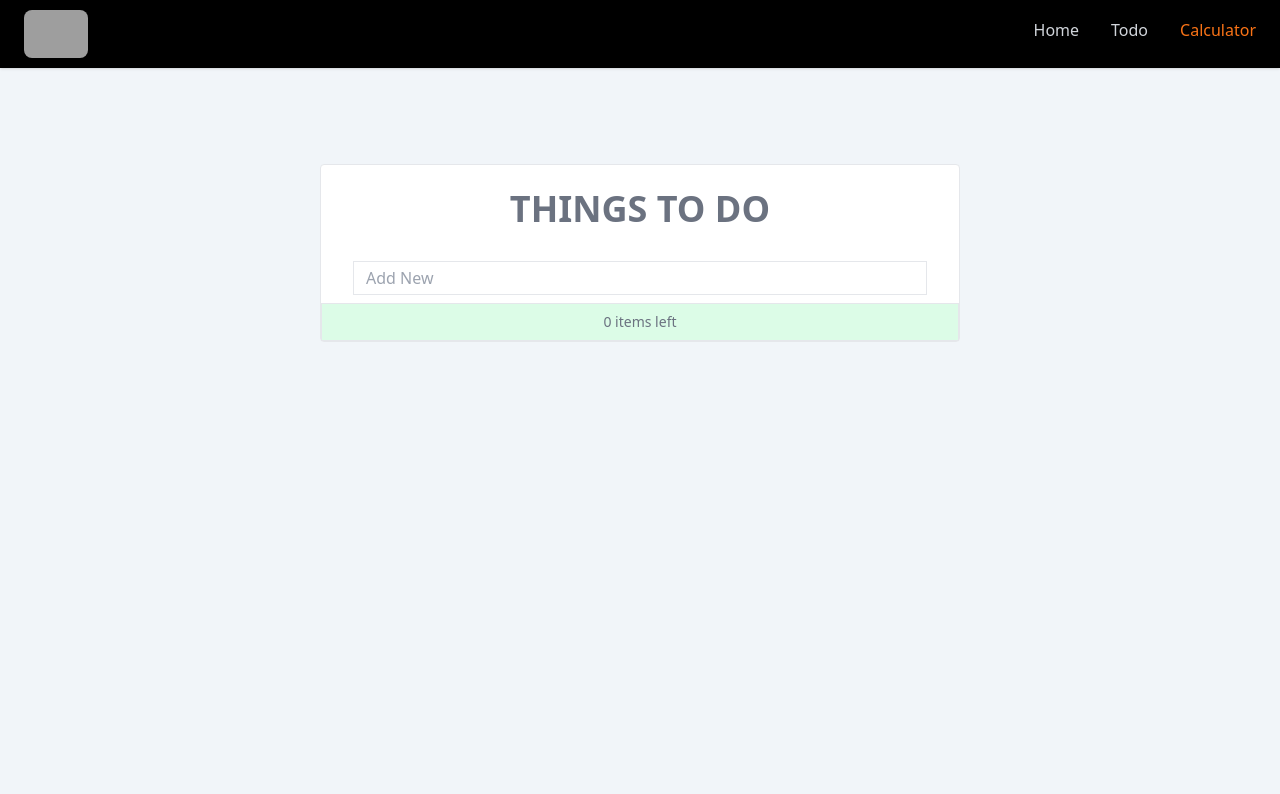
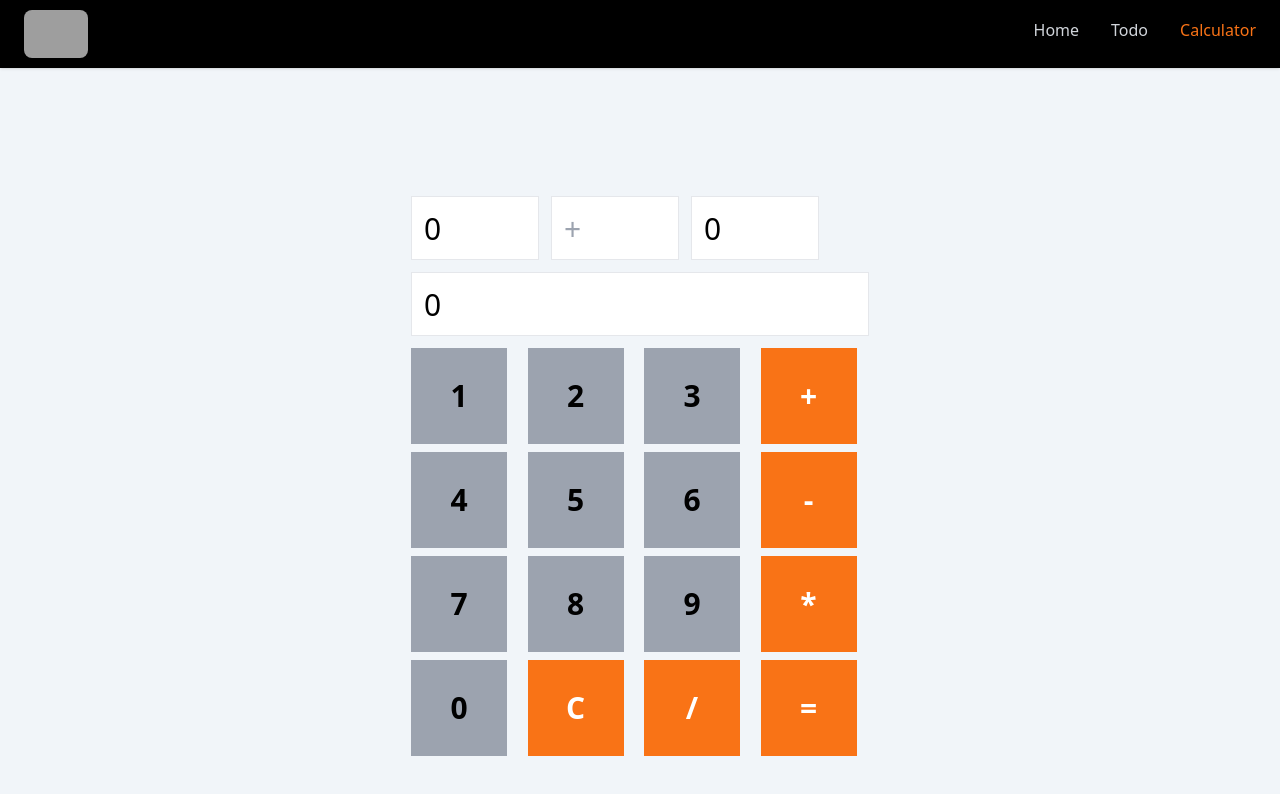
Before and after one commit to gouravg8/react-projects, a React (Vite) app: page /calculator in a window 1280 px wide. Shown: the top 794 px of the page. Built offline with nearby package versions, Linux system fonts and the light colour scheme; grey boxes are pictures that could not be loaded.

Commit message:
making calculator

```diff
--- /dev/null
+++ b/src/components/Calculator/Calculator.tsx
@@ -0,0 +1,101 @@
+import React, { useState } from "react";
+
+const Calculator = () => {
+  return (
+    <div className="my-32">
+      {/* <CalculatorOutput /> */}
+      <CalculatorLayout />
+    </div>
+  );
+};
+
+// const CalculatorOutput = () => {
+//   return (
+//     <div>
+//       <input type="text" name="calInput" id="calInput" />
+//     </div>
+//   );
+// };
+
+const CalculatorLayout = () => {
+  const items = [1, 2, 3, "+", 4, 5, 6, "-", 7, 8, 9, "*", 0, "C", "/", "="];
+  const [input, setInput] = useState({
+    firstInp: 0,
+    operator: "",
+    secondInp: 0,
+  });
+
+  const [output, setOutput] = useState(0);
+
+  const handleClick = (val: string | number) => {
+    if (val === "=") {
+      setOutput(eval(input));
+    } else if (val === "C") {
+      setInput(0);
+      setOutput(0);
+    } else {
+      setInput(input + val);
+    }
+  };
+  return (
+    <div className="my-8 w-2/3 md:w-fit mx-auto">
+      <div className="w-full my-3 flex flex-col gap-3">
+        <div className="w-fit flex flex-wrap gap-3">
+          <input
+            className="w-32 border h-16 px-3 text-3xl"
+            type="number"
+            placeholder={"0"}
+            name="firstInp"
+            id="firstInp"
+            value={input.firstInp}
+            onChange={(e) => setInput(parseInt(e.target.value))}
+          />
+          <input
+            className="w-32 border h-16 px-3 text-3xl"
+            type="string"
+            placeholder={"+"}
+            name="operator"
+            id="operator"
+            value={input.operator}
+            onChange={(e) => setInput(parseInt(e.target.value))}
+          />
+          <input
+            className="w-32 border h-16 px-3 text-3xl"
+            type="number"
+            placeholder={"0"}
+            name="secondInput"
+            id="secondInput"
+            value={input.secondInp}
+            onChange={(e) => setInput(parseInt(e.target.value))}
+          />
+        </div>
+        <input
+          className="w-92 border h-16 px-3 text-3xl"
+          type="number"
+          placeholder={"0"}
+          name="calOuput"
+          id="calOuput"
+          value={output}
+          onChange={(e) => setOutput(parseInt(e.target.value))}
+        />
+      </div>
+      <div className="grid grid-cols-4 text-center gap-2 ">
+        {items.map((item, idx) => (
+          <div
+            key={idx}
+            className={`grid-item size-24 flex items-center justify-center text-3xl font-semibold  cursor-pointer ${
+              typeof item !== "string"
+                ? "bg-gray-400"
+                : "bg-orange-500 text-white"
+            }`}
+            onClick={() => handleClick(item)}
+          >
+            {item}
+          </div>
+        ))}
+      </div>
+    </div>
+  );
+};
+
+export default Calculator;
--- a/src/components/index.d.ts
+++ b/src/components/index.d.ts
@@ -1,3 +1,2 @@
-import Todo from "./Todo/Todo";
-
-export { Todo };
+export { Todo } from "./Todo/Todo";
+export { Calculator } from "./Calculator/Calculator";
--- a/src/components/index.js
+++ b/src/components/index.js
@@ -1,3 +1,4 @@
 import Todo from "./Todo/Todo";
+import Calculator from "./Calculator/Calculator";
 
-export { Todo };
+export { Todo, Calculator };
--- a/src/main.tsx
+++ b/src/main.tsx
@@ -8,7 +8,7 @@ import {
   createRoutesFromElements,
   Route,
 } from "react-router-dom";
-import { Todo } from "./components/index";
+import { Calculator, Todo } from "./components/index";
 import Layout from "./layout/Layout.tsx";
 
 const router = createBrowserRouter(
@@ -16,7 +16,7 @@ const router = createBrowserRouter(
     <Route path="/" element={<Layout />}>
       <Route path="" element={<App />} />
       <Route path="todo" element={<Todo />} />
-      <Route path="calculator" element={<Todo />} />
+      <Route path="calculator" element={<Calculator />} />
     </Route>
   )
 );
--- a/tailwind.config.js
+++ b/tailwind.config.js
@@ -4,5 +4,6 @@ export default {
   theme: {
     extend: {},
   },
+  darkMode: "class",
   plugins: [],
 };
--- a/tsconfig.json
+++ b/tsconfig.json
@@ -20,6 +20,6 @@
     "noUnusedParameters": true,
     "noFallthroughCasesInSwitch": true
   },
-  "include": ["src"],
+  "include": ["src/**/*.ts", "src/**/*.tsx", "src/component/index.js"],
   "references": [{ "path": "./tsconfig.node.json" }]
 }
```
